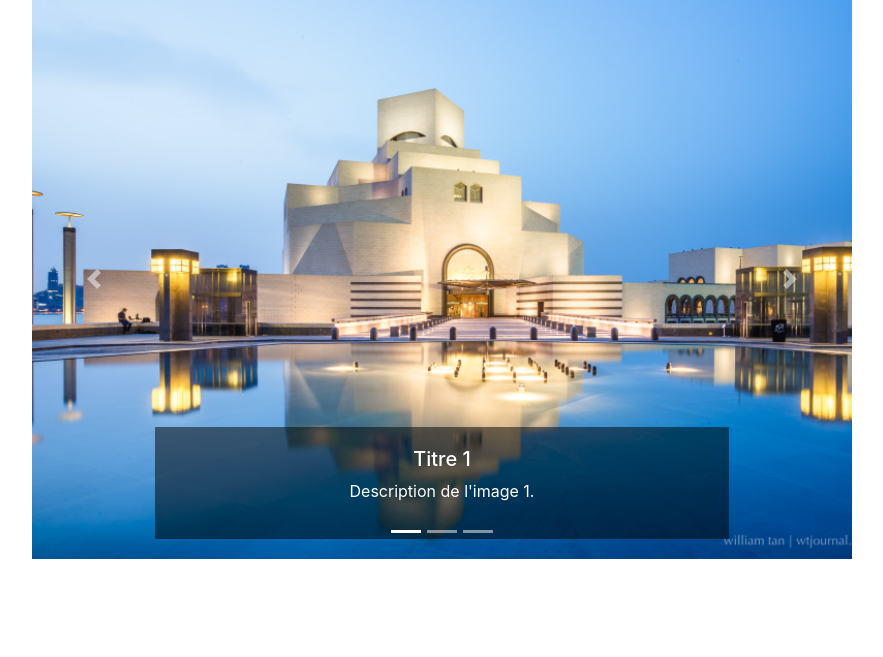
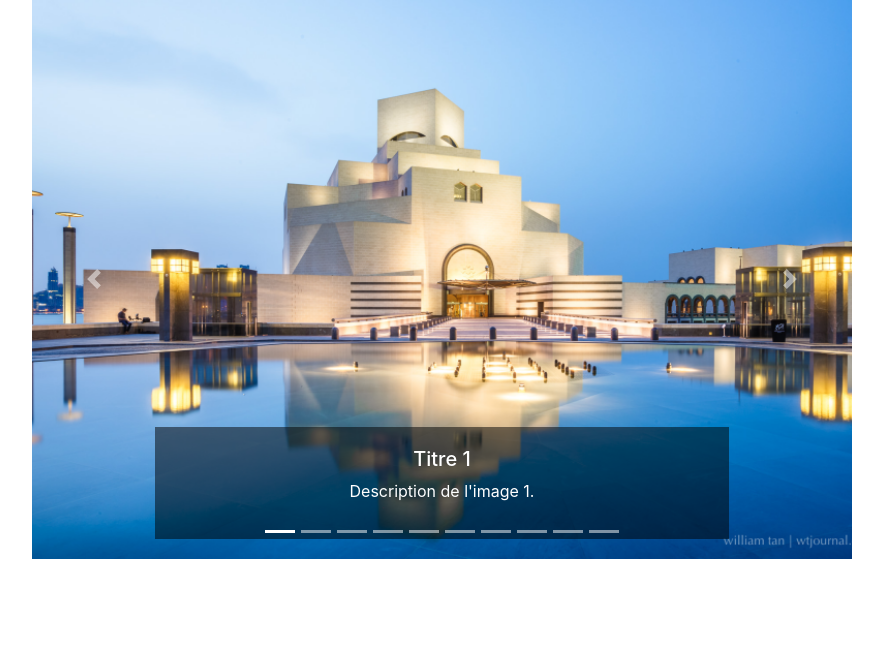
Before and after one commit to tanguym77/Projet-Billetterie, a PHP site: page / in a window 1280 px wide. Shown: the part 143-800 px from the top of the page, without its empty margins (198-1081 px from the left). Run offline with PHP 8.4, Linux system fonts and the light colour scheme; some libraries are stand-ins or nearby versions.

Commit message:
Acceuil : more indicator + transition faster

```diff
--- a/vue/UI/Utilisateur/Accueil.php
+++ b/vue/UI/Utilisateur/Accueil.php
@@ -26,7 +26,7 @@
         }
 
         .carousel-item {
-            transition: transform 0.5s ease-in-out; /* Ajustez la durée et le type de transition selon les besoins */
+            transition: transform 0.3s ease-in-out; /* Ajustez la durée et le type de transition selon les besoins */
         }
     </style>
 </head>
@@ -40,6 +40,13 @@
                 <li data-target="#monSlider" data-slide-to="0" class="active"></li>
                 <li data-target="#monSlider" data-slide-to="1"></li>
                 <li data-target="#monSlider" data-slide-to="2"></li>
+                <li data-target="#monSlider" data-slide-to="3"></li>
+                <li data-target="#monSlider" data-slide-to="4"></li>
+                <li data-target="#monSlider" data-slide-to="5"></li>
+                <li data-target="#monSlider" data-slide-to="6"></li>
+                <li data-target="#monSlider" data-slide-to="7"></li>
+                <li data-target="#monSlider" data-slide-to="8"></li>
+                <li data-target="#monSlider" data-slide-to="9"></li>
             </ol>
 			<!-- Wrapper pour les slides -->
 			<div class="carousel-inner">
```
